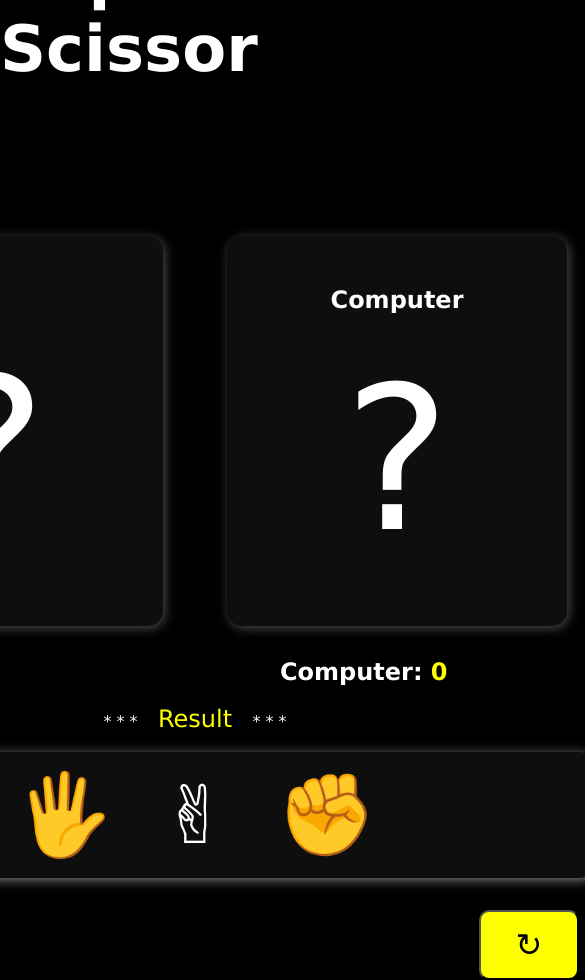
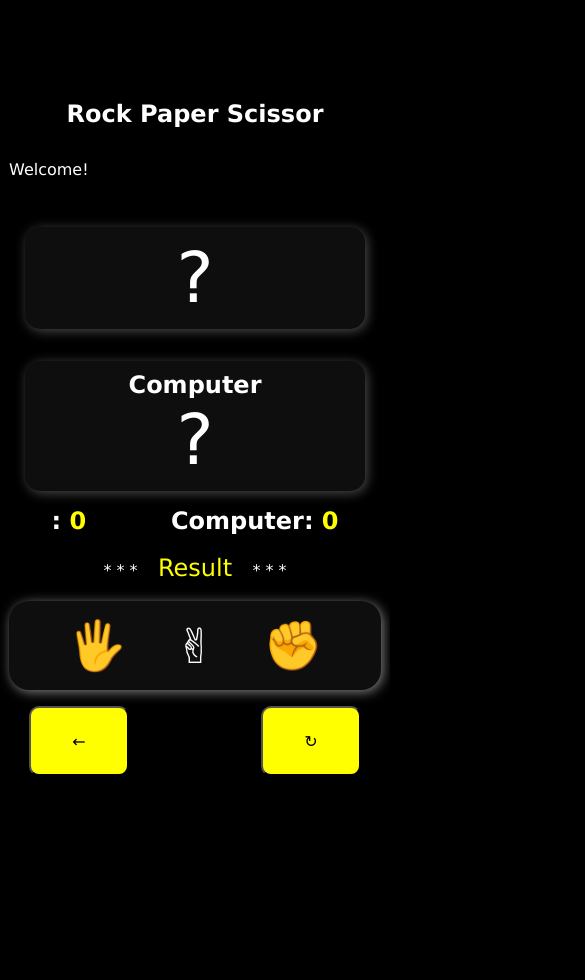
Before and after one commit to Sand33pshah/RockPaperScissor, a plain HTML site: page index.html in a window 390 px wide. Both pictures are taken after a click on the button "Start Game". Shown: the whole page, 585 px wide, since content can reach past the window. After the commit the page ends 876 px from the top, so only its background shows below. Drawn offline with Linux system fonts and the light colour scheme.

Commit message:
Added mobile Responsive CSS

```diff
--- a/script.js
+++ b/script.js
@@ -1,5 +1,6 @@
 let userCount;
 let computerCount;
+let userName;
 
 
 function gamePlay(element) {
@@ -37,7 +38,7 @@ function gamePlay(element) {
         } else if (computerChoice === '&#x1f590' && userChoice == '&#x270c' || computerChoice === '&#x270a' && userChoice == '&#x1f590' || computerChoice === '&#x270c' && userChoice == '&#x270a') {
             userCount++;
             document.getElementById('userCount').innerHTML = userCount;
-            document.getElementById('resultMsg').innerHTML = 'User Wins';
+            document.getElementById('resultMsg').innerHTML = `${userName} Wins`;
         }
     }
 
@@ -47,7 +48,7 @@ function gamePlay(element) {
 }
 
 function startGame(){
-    const userName = document.getElementById('userName').value;
+    userName = document.getElementById('userName').value;
 
     document.getElementById('greetUser').innerHTML = userName;
     document.getElementById('nameUser').innerHTML = userName;
--- a/style.css
+++ b/style.css
@@ -1,27 +1,33 @@
-*{
+* {
     padding: 0;
     margin: 0;
     font-family: Verdana, Geneva, Tahoma, sans-serif;
 }
-body{
+
+body {
     display: flex;
     flex-direction: column;
     align-items: center;
     justify-content: center;
     background-color: black;
     color: white;
-    height: 100vh;
-}
-body h1{
-    margin-bottom: 3rem;
-    font-size: 4rem;
+    min-height: 100vh;
+    padding: 1rem;
 }
 
-.welcome{
-    display: block;
+body h1 {
+    margin-bottom: 2rem;
+    font-size: 3rem;
+    text-align: center;
 }
 
-.welcome input{
+.welcome {
+    display: block;
+    align-items: center;
+}
+
+.welcome input {
+    width: 65%;
     border: 2px solid yellow;
     border-radius: 8px;
     padding: 8px;
@@ -29,14 +35,14 @@ body h1{
     background-color: transparent;
     color: white;
     outline: none;
-    margin-right: 2rem;
+    margin-right: 1rem;
 }
 
-.welcome button{
+.welcome button {
     background-color: yellow;
     color: black;
-    padding: 8px 15px;
-    font-size: 1.5em;
+    padding: 10px 5px;
+    font-size: 1.2rem;
     border: none;
     border-radius: 8px;
     cursor: pointer;
@@ -51,29 +57,28 @@ body h1{
     box-shadow: 2px 2px 40px yellow;
 }
 
-.game{
+.game {
     display: none;
 }
 
-.greet{
+.greet {
     font-size: 2rem;
     margin-bottom: 2rem;
 }
 
-.currHand{
+.currHand {
     display: flex;
     align-items: center;
     justify-content: space-around;
 }
 
-.result{
-    width: 300px;
-    height: 350px;
+.result {
+    width: 20rem;
     border: none;
     background-color: rgb(14, 14, 14);
-    margin: 2rem;
+    margin: 1rem;
     padding: 20px;
-    border-radius:15px;
+    border-radius: 15px;
     display: flex;
     flex-direction: column;
     align-items: center;
@@ -81,35 +86,30 @@ body h1{
     box-shadow: 2px 2px 12px rgb(75, 75, 75);
 }
 
-.emoji{
+.emoji {
     font-size: 200px;
 }
 
-.counters{
+.counters {
     display: flex;
     flex-direction: column;
     align-items: center;
     justify-content: center;
 }
 
-.counters div{
+.counters div {
     width: 100%;
     display: inline-flex;
     align-items: center;
     justify-content: space-around;
 }
 
-.counters span{
+.counters span {
     color: yellow;
     font-size: 1.5rem;
 }
 
-
-
-
-
-.userInputButtons{
-    /* width: 80%; */
+.userInputButtons {
     background-color: rgb(14, 14, 14);
     display: flex;
     align-items: center;
@@ -118,7 +118,7 @@ body h1{
     box-shadow: 2px 2px 12px grey;
 }
 
-.InputEmoji{
+.InputEmoji {
     font-size: 5rem;
     margin: 1rem 1.5rem;
     cursor: pointer;
@@ -126,15 +126,17 @@ body h1{
 }
 
 .InputEmoji:hover {
-    transform:scale(1.2);
+    transform: scale(1.2);
 }
-.navigation{
+
+.navigation {
     display: flex;
     align-items: center;
     justify-content: space-between;
     padding: 0 20px;
 }
-.btn{
+
+.btn {
     margin-top: 2rem;
     background-color: yellow;
     font-size: 2rem;
@@ -144,3 +146,54 @@ body h1{
     border-radius: 10px;
     cursor: pointer;
 }
+
+/* Media Queries */
+@media (max-width: 768px) {
+    body h1 {
+        font-size: 2rem;
+    }
+
+    .greet {
+        font-size: 1rem;
+    }
+
+    .currHand {
+        flex-direction: column;
+    }
+
+    .emoji {
+        font-size: 100px;
+    }
+
+    /* .counters span {
+        font-size: 1rem;
+    } */
+
+    .InputEmoji {
+        font-size: 3rem;
+    }
+
+    .btn {
+        margin-top: 1rem;
+        font-size: 2rem;
+    }
+
+}
+
+@media (max-width: 480px) {
+    body h1 {
+        font-size: 1.5rem;
+    }
+
+    .result {
+        padding: 10px;
+    }
+
+    .emoji {
+        font-size: 70px;
+    }
+
+    .btn {
+        font-size: 1rem;
+    }
+}
```
